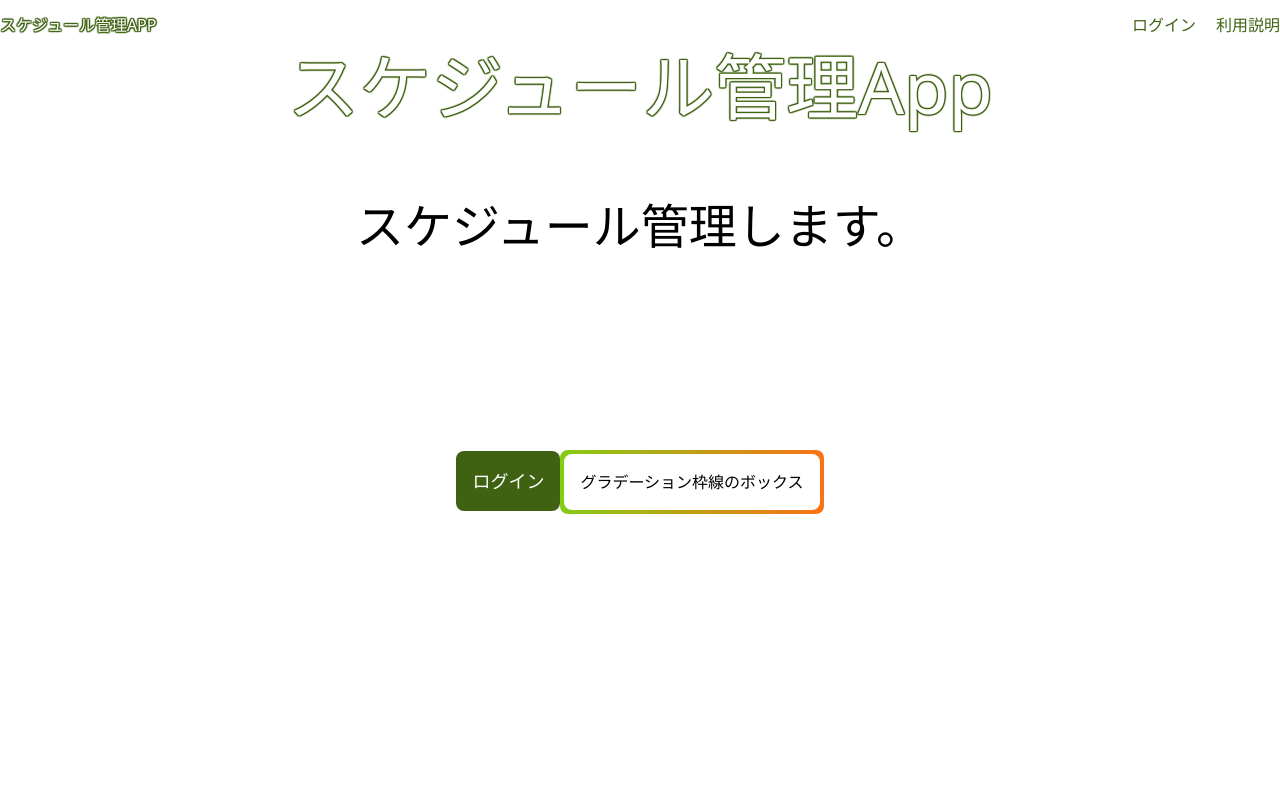
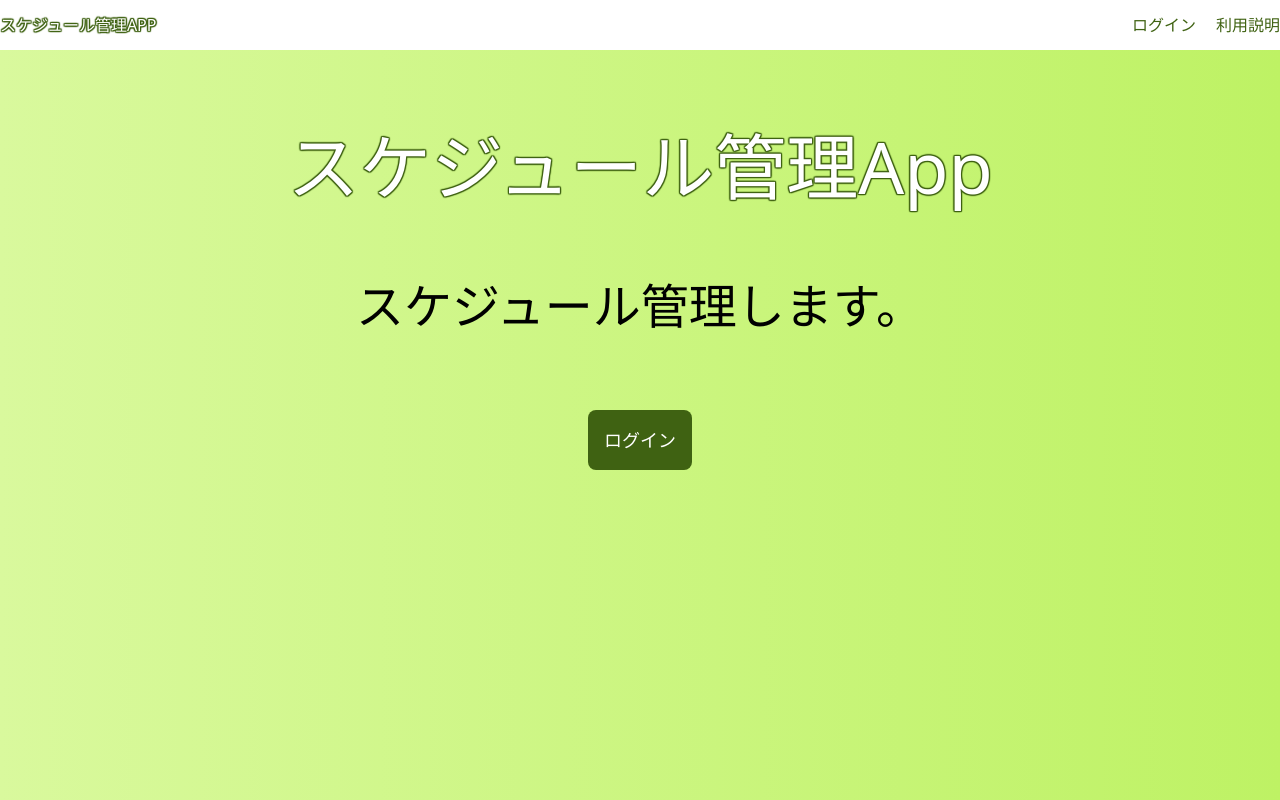
Before and after one commit to Hashimoto-Noriaki/react-schedule-app, a React (Vite) app: page / in a window 1280 px wide. Built offline with nearby package versions, Linux system fonts and the light colour scheme.

Commit message:
トップページ作成

```diff
--- a/src/components/pages/TopPage.tsx
+++ b/src/components/pages/TopPage.tsx
@@ -12,22 +12,15 @@ export const TopPage = () => {
             </nav>
           </div>
         </header>
-        <main className="pt-[50px] flex flex-col justify-center items-center">
-          <div className="text-center">
-            <h1 className="text-7xl logo">スケジュール管理App</h1>
-            <p className="pt-[10vh] text-5xl">スケジュール管理します。</p>
-            <div className="pt-[20vh]">
-              {/* ログインボタン */}
-              <button className="bg-lime-800 text-white p-4 rounded-lg text-lg">
-                ログイン
-              </button>
-              {/* グラデーション枠線ボタン */}
-              <button className="p-1 bg-gradient-to-r from-lime-500 to-orange-500 rounded-lg mt-10">
-                <div className="bg-white rounded-lg p-4">
-                  グラデーション枠線のボックス
-                </div>
-              </button>
-            </div>
+        <main className="pt-[50px] bg-gradient-to-r from-lime-200 to-lime-300 h-screen">
+          <div className="text-center pt-[10vh]">
+            <h1 className="logo text-7xl">スケジュール管理App</h1>
+            <p className="text-5xl pt-[10vh]">スケジュール管理します。</p>
+          </div>
+          <div className="text-center pt-[10vh]">
+            <button className="bg-lime-800 text-white p-4 text-lg rounded-lg">
+              ログイン
+            </button>
           </div>
         </main>
       </div>
--- a/src/styles/output.css
+++ b/src/styles/output.css
@@ -613,24 +613,16 @@ video {
   margin-right: auto;
 }
 
-.mt-10 {
-  margin-top: 2.5rem;
-}
-
 .flex {
   display: flex;
 }
 
+.h-screen {
+  height: 100vh;
+}
+
 .flex-col {
   flex-direction: column;
-}
-
-.items-center {
-  align-items: center;
-}
-
-.justify-center {
-  justify-content: center;
 }
 
 .justify-between {
@@ -659,46 +651,24 @@ video {
   background-image: linear-gradient(to right, var(--tw-gradient-stops));
 }
 
-.from-gray-500 {
-  --tw-gradient-from: #6b7280 var(--tw-gradient-from-position);
-  --tw-gradient-to: rgb(107 114 128 / 0) var(--tw-gradient-to-position);
+.from-lime-300 {
+  --tw-gradient-from: #bef264 var(--tw-gradient-from-position);
+  --tw-gradient-to: rgb(190 242 100 / 0) var(--tw-gradient-to-position);
   --tw-gradient-stops: var(--tw-gradient-from), var(--tw-gradient-to);
 }
 
-.from-lime-100 {
-  --tw-gradient-from: #ecfccb var(--tw-gradient-from-position);
-  --tw-gradient-to: rgb(236 252 203 / 0) var(--tw-gradient-to-position);
+.from-lime-200 {
+  --tw-gradient-from: #d9f99d var(--tw-gradient-from-position);
+  --tw-gradient-to: rgb(217 249 157 / 0) var(--tw-gradient-to-position);
   --tw-gradient-stops: var(--tw-gradient-from), var(--tw-gradient-to);
 }
 
-.from-lime-500 {
-  --tw-gradient-from: #84cc16 var(--tw-gradient-from-position);
-  --tw-gradient-to: rgb(132 204 22 / 0) var(--tw-gradient-to-position);
-  --tw-gradient-stops: var(--tw-gradient-from), var(--tw-gradient-to);
+.to-lime-600 {
+  --tw-gradient-to: #65a30d var(--tw-gradient-to-position);
 }
 
-.to-lime-800 {
-  --tw-gradient-to: #3f6212 var(--tw-gradient-to-position);
-}
-
-.to-lime-200 {
-  --tw-gradient-to: #d9f99d var(--tw-gradient-to-position);
-}
-
-.to-red-800 {
-  --tw-gradient-to: #991b1b var(--tw-gradient-to-position);
-}
-
-.to-blue-500 {
-  --tw-gradient-to: #3b82f6 var(--tw-gradient-to-position);
-}
-
-.to-orange-500 {
-  --tw-gradient-to: #f97316 var(--tw-gradient-to-position);
-}
-
-.p-1 {
-  padding: 0.25rem;
+.to-lime-300 {
+  --tw-gradient-to: #bef264 var(--tw-gradient-to-position);
 }
 
 .p-4 {
@@ -707,10 +677,6 @@ video {
 
 .pt-\[10vh\] {
   padding-top: 10vh;
-}
-
-.pt-\[20vh\] {
-  padding-top: 20vh;
 }
 
 .pt-\[50px\] {
```
